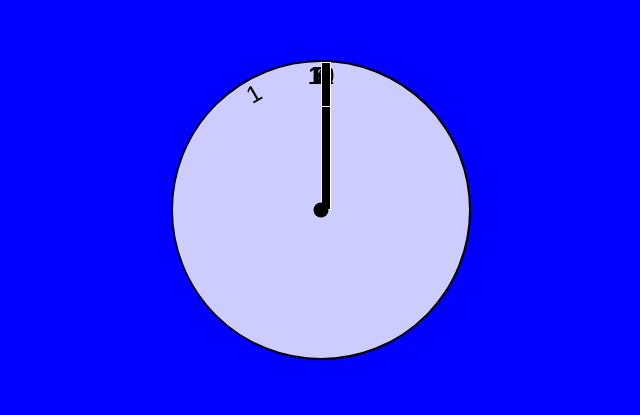
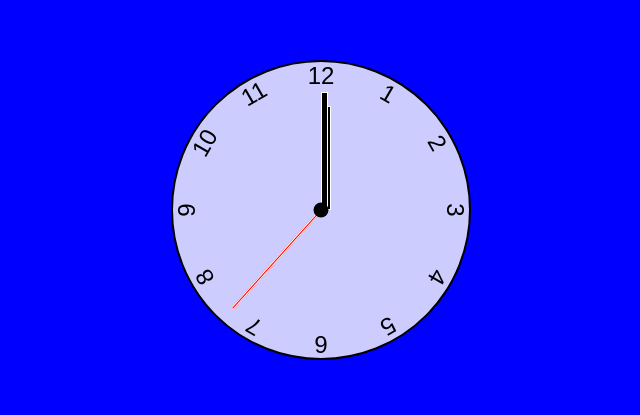
Before and after one commit to CodyCrawford1/clockcodealong, a plain HTML site: page index.html in a window 1280 px wide. Shown: the part 198-613 px from the top of the page, without its empty margins (319-959 px from the left). Drawn offline with Linux system fonts and the light colour scheme.

Commit message:
CorrectedProject

```diff
--- a/index.html
+++ b/index.html
@@ -12,7 +12,7 @@
     <div class="clock">
         <div class="hand hour" data-hour-hand></div>
         <div class="hand minute" data-min-hand></div>
-        <div class="hand second" data-hour-hand></div>
+        <div class="hand second" data-second-hand></div>
         <div class="number number1">1</div>
         <div class="number number2">2</div>
         <div class="number number3">3</div>
--- a/script.js
+++ b/script.js
@@ -1,10 +1,11 @@
 setInterval(setClock, 1000)
 
 const hourHand = document.querySelector(`[data-hour-hand]`)
-const minuteHand = document.querySelector(`[data-minute-ha]`)
+const minuteHand = document.querySelector(`[data-minute-hand]`)
+const secondHand = document.querySelector(`[data-second-hand]`)
 
 function setClock() {
-    const currentDate = new Data()
+    const currentDate = new Date()
     const secondsRatio = currentDate.getSeconds() / 60
     const minutesRatio = (secondsRatio + currentDate.getMinutes()) / 60
     const hoursRatio = (minutesRatio + currentDate.getHours()) / 12
@@ -17,4 +18,4 @@ function setRotation(element, rotationRatio) {
     element.style.setProperty(`--rotation`, rotationRatio * 360)
 }
 
-setClock
+setClock()
--- a/style.css
+++ b/style.css
@@ -32,16 +32,16 @@ body {
 }
 
 .clock .number1 { --rotation: 30deg;}
-.clock .number1 { --rotation: 60deg;}
-.clock .number1 { --rotation: 90deg;}
-.clock .number1 { --rotation: 120deg;}
-.clock .number1 { --rotation: 150deg;}
-.clock .number1 { --rotation: 180deg;}
-.clock .number1 { --rotation: 210deg;}
-.clock .number1 { --rotation: 240deg;}
-.clock .number1 { --rotation: 270deg;}
-.clock .number1 { --rotation: 300deg;}
-.clock .number1 { --rotation: 330deg;}
+.clock .number2 { --rotation: 60deg;}
+.clock .number3 { --rotation: 90deg;}
+.clock .number4 { --rotation: 120deg;}
+.clock .number5 { --rotation: 150deg;}
+.clock .number6 { --rotation: 180deg;}
+.clock .number7 { --rotation: 210deg;}
+.clock .number8 { --rotation: 240deg;}
+.clock .number9 { --rotation: 270deg;}
+.clock .number10 { --rotation: 300deg;}
+.clock .number11 { --rotation: 330deg;}
 
 .clock .hand {
     position: absolute;
@@ -74,12 +74,12 @@ body {
     height: 45%;
     background-color: red;
 }
-.clock .hand.second {
+.clock .hand.minute {
     width: 7px;
     height: 40%;
     background-color: black;
 }
-.clock .hand.second {
+.clock .hand.hour {
     width: 10px;
     height: 35%;
     background-color: black;
```
